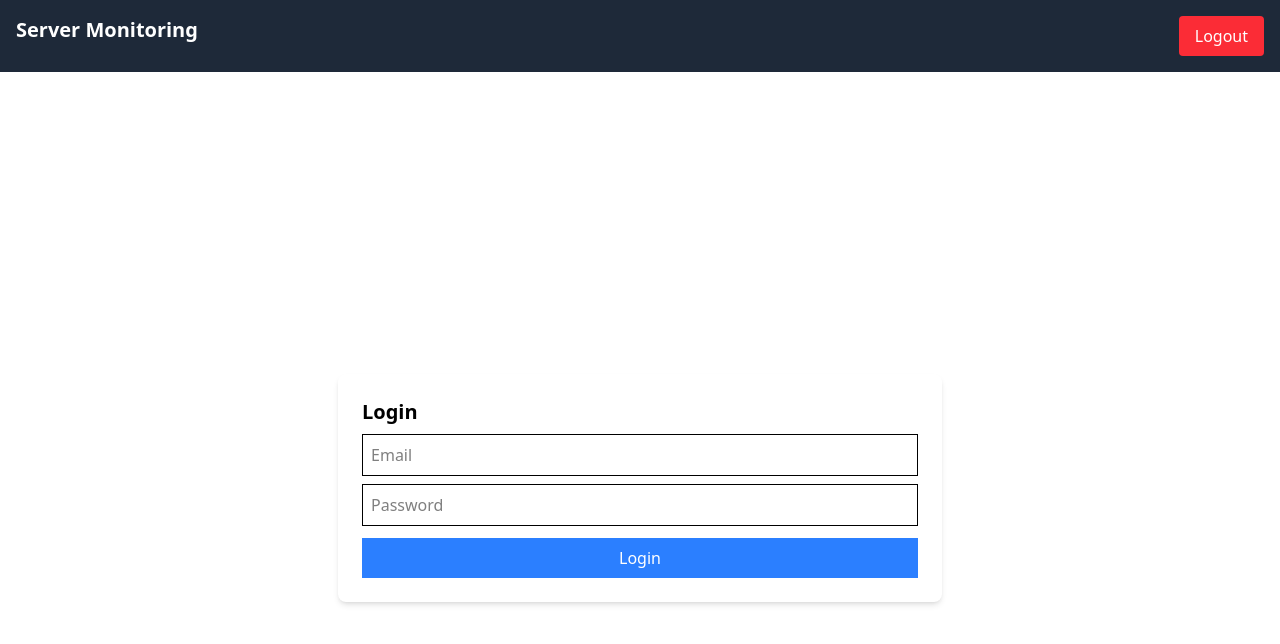
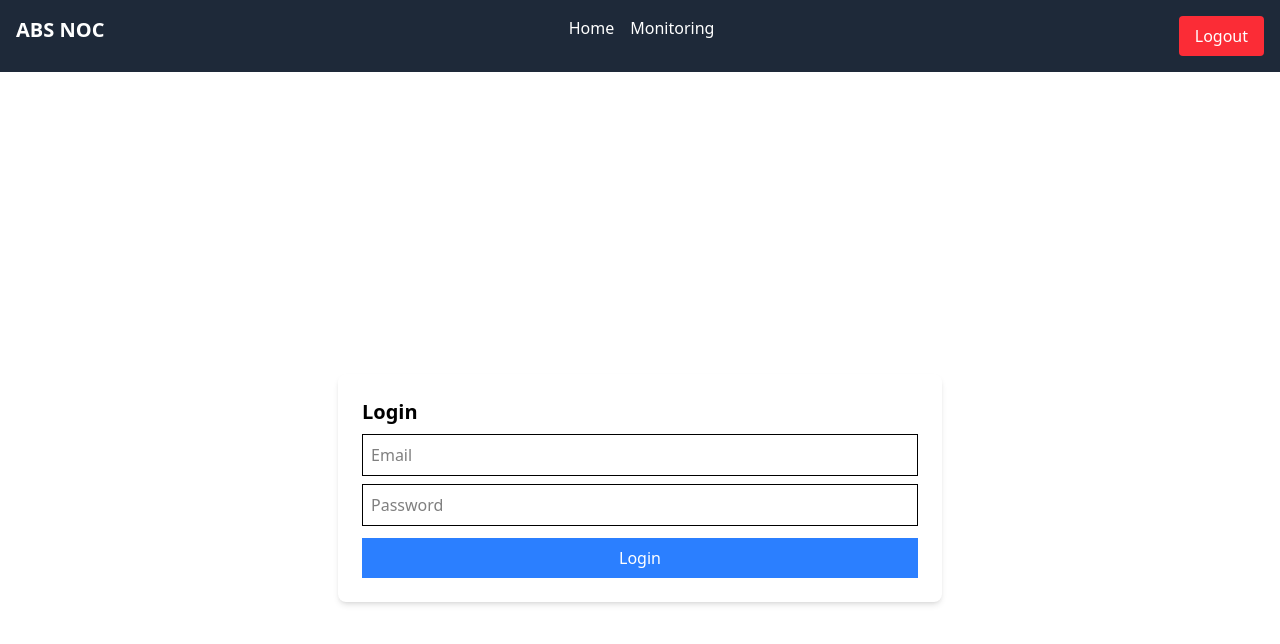
Before and after one commit to abs-gd/ABS-NOC, a Next.js app in the folder frontend/: page /login in a window 1280 px wide. Shown: the top 644 px of the page. Built offline with nearby package versions, Linux system fonts and the light colour scheme; no server answers.

Commit message:
Added navigation

```diff
--- a/frontend/app/layout.js
+++ b/frontend/app/layout.js
@@ -1,7 +1,9 @@
-/*"use client";*/
+"use client";
 import { Geist, Geist_Mono } from "next/font/google";
 import "./globals.css";
 import { logout } from "../utils/api";
+import Link from "next/link";
+import { usePathname } from "next/navigation";
 
 const geistSans = Geist({
   variable: "--font-geist-sans",
@@ -13,12 +15,14 @@ const geistMono = Geist_Mono({
   subsets: ["latin"],
 });
 
-export const metadata = {
+/*export*/ const metadata = {
   title: "ABS NOC",
   description: "The ABS Network Operation Center.",
 };
 
 export default function RootLayout({ children }) {
+  const pathname = usePathname(); // Get current page
+
   return (
     <html lang="en">
       <body
@@ -26,7 +30,15 @@ export default function RootLayout({ children }) {
       >
         <div className="flex flex-col min-h-screen">
           <header className="bg-gray-800 text-white p-4 flex justify-between">
-            <h1 className="text-xl font-bold">Server Monitoring</h1>
+            <h1 className="text-xl font-bold">ABS NOC</h1>
+            <nav className="flex gap-4">
+              <Link href="/" className={pathname === "/" ? "font-bold" : ""}>
+                Home
+              </Link>
+              <Link href="/monitoring" className={pathname === "/monitoring" ? "font-bold" : ""}>
+                Monitoring
+              </Link>
+            </nav>
             <button onClick={logout} className="bg-red-500 px-4 py-2 rounded">
               Logout
             </button>
--- /dev/null
+++ b/frontend/app/monitoring/page.js
@@ -0,0 +1,34 @@
+"use client";
+
+import { useEffect, useState } from "react";
+import { useRouter } from "next/navigation";
+import { getServers } from "../../utils/api";
+import ServerCard from "../../components/ServerCard";
+
+export default function Monitoring() {
+  const [servers, setServers] = useState([]);
+  const router = useRouter();
+
+  useEffect(() => {
+    const token = localStorage.getItem("token");
+    if (!token) {
+      router.push("/login");
+      return;
+    }
+
+    getServers(token)
+      .then((res) => setServers(res.data))
+      .catch(() => router.push("/login"));
+  }, []);
+
+  return (
+    <div className="p-4">
+      <h1 className="text-2xl font-bold mb-4">Live Server Monitoring</h1>
+      <div className="grid grid-cols-1 md:grid-cols-2 lg:grid-cols-3 gap-4">
+        {servers.map((server) => (
+          <ServerCard key={server.id} server={server} />
+        ))}
+      </div>
+    </div>
+  );
+}
--- a/frontend/app/page.js
+++ b/frontend/app/page.js
@@ -6,7 +6,7 @@ import { getServers } from "../utils/api";
 import ServerCard from "../components/ServerCard";
 
 export default function Dashboard() {
-  const [servers, setServers] = useState([]);
+  /*const [servers, setServers] = useState([]);
   const router = useRouter();
 
   useEffect(() => {
@@ -19,16 +19,9 @@ export default function Dashboard() {
     getServers(token)
       .then((res) => setServers(res.data))
       .catch(() => router.push("/login"));
-  }, []);
+  }, []);*/
 
   return (
-    <div className="p-4">
-      <h1 className="text-2xl font-bold mb-4">Server Monitoring</h1>
-      <div className="grid grid-cols-1 md:grid-cols-2 lg:grid-cols-3 gap-4">
-        {servers.map((server) => (
-          <ServerCard key={server.id} server={server} />
-        ))}
-      </div>
-    </div>
+    <h2 className="text-2xl font-bold mb-4">Welcome!</h2>
   );
 }
```
